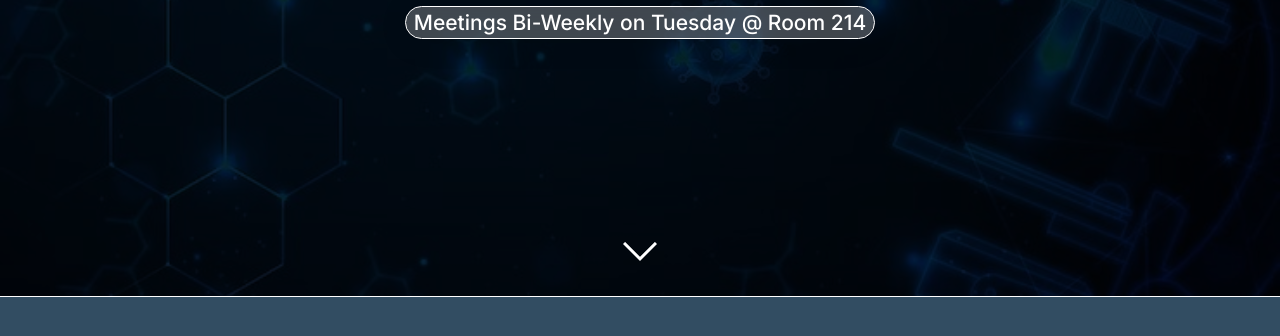
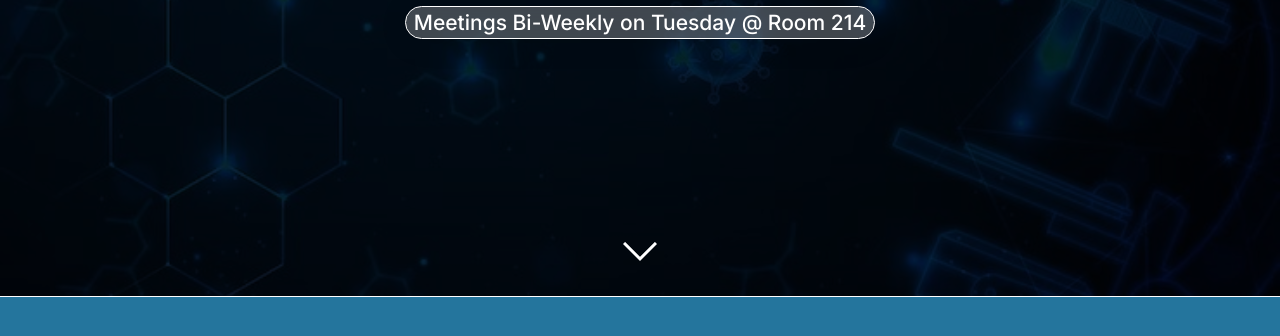
Before and after one commit to benlbl/dtsciclub, a plain HTML site: page index.html in a window 1280 px wide. Shown: the part 464-800 px from the top of the page. Drawn offline with nearby package versions, Linux system fonts and the light colour scheme.

Commit message:
update 2

```diff
--- a/index.html
+++ b/index.html
@@ -318,7 +318,7 @@
                             <path
                                 d="M8 0C5.829 0 5.556.01 4.703.048 3.85.088 3.269.222 2.76.42a3.9 3.9 0 0 0-1.417.923A3.9 3.9 0 0 0 .42 2.76C.222 3.268.087 3.85.048 4.7.01 5.555 0 5.827 0 8.001c0 2.172.01 2.444.048 3.297.04.852.174 1.433.372 1.942.205.526.478.972.923 1.417.444.445.89.719 1.416.923.51.198 1.09.333 1.942.372C5.555 15.99 5.827 16 8 16s2.444-.01 3.298-.048c.851-.04 1.434-.174 1.943-.372a3.9 3.9 0 0 0 1.416-.923c.445-.445.718-.891.923-1.417.197-.509.332-1.09.372-1.942C15.99 10.445 16 10.173 16 8s-.01-2.445-.048-3.299c-.04-.851-.175-1.433-.372-1.941a3.9 3.9 0 0 0-.923-1.417A3.9 3.9 0 0 0 13.24.42c-.51-.198-1.092-.333-1.943-.372C10.443.01 10.172 0 7.998 0zm-.717 1.442h.718c2.136 0 2.389.007 3.232.046.78.035 1.204.166 1.486.275.373.145.64.319.92.599s.453.546.598.92c.11.281.24.705.275 1.485.039.843.047 1.096.047 3.231s-.008 2.389-.047 3.232c-.035.78-.166 1.203-.275 1.485a2.5 2.5 0 0 1-.599.919c-.28.28-.546.453-.92.598-.28.11-.704.24-1.485.276-.843.038-1.096.047-3.232.047s-2.39-.009-3.233-.047c-.78-.036-1.203-.166-1.485-.276a2.5 2.5 0 0 1-.92-.598 2.5 2.5 0 0 1-.6-.92c-.109-.281-.24-.705-.275-1.485-.038-.843-.046-1.096-.046-3.233s.008-2.388.046-3.231c.036-.78.166-1.204.276-1.486.145-.373.319-.64.599-.92s.546-.453.92-.598c.282-.11.705-.24 1.485-.276.738-.034 1.024-.044 2.515-.045zm4.988 1.328a.96.96 0 1 0 0 1.92.96.96 0 0 0 0-1.92m-4.27 1.122a4.109 4.109 0 1 0 0 8.217 4.109 4.109 0 0 0 0-8.217m0 1.441a2.667 2.667 0 1 1 0 5.334 2.667 2.667 0 0 1 0-5.334" />
                         </svg></a></li>
-                <li class="ms-3"><a class="text-body-secondary" href="https://discord.gg/MKn5Hfpp"
+                <li class="ms-3"><a class="text-body-secondary" href="https://discord.gg/8G5fS3uMg"
                         aria-label="Discord"><svg xmlns="http://www.w3.org/2000/svg" width="30" height="30" fill="white"
                             class="bi bi-discord" viewBox="0 0 16 16">
                             <path
--- a/style.css
+++ b/style.css
@@ -21,6 +21,21 @@ body {
     background-color: black;
     background-size: cover;
     background-position: center;
+}
+
+body::before {
+    content: "";
+    position: fixed;
+    top: 0;
+    left: 0;
+    width: 100%;
+    height: 100%;
+    background: inherit;
+    /* same background as body */
+    filter: blur(5px);
+    /* prevents edge clipping from blur */
+    z-index: -1;
+    /* keeps it behind everything */
 }
 
 p {
@@ -208,6 +223,8 @@ br {
     background-color: #97a8b7;
     background-color: #526884;
     background-color: #324d62;
+    background-color: #24759d;
+
     border-top: 1px solid #ffffff;
     border-bottom: 1px solid #ffffff;
 }
@@ -306,6 +323,11 @@ h2 {
 }
 
 @media (max-width: 576px) {
+    .nav-item:hover {
+        background: none;
+        /*border: 1px solid white;*/
+    }
+
     #dt {
         font-size: 7vw;
     }
```
